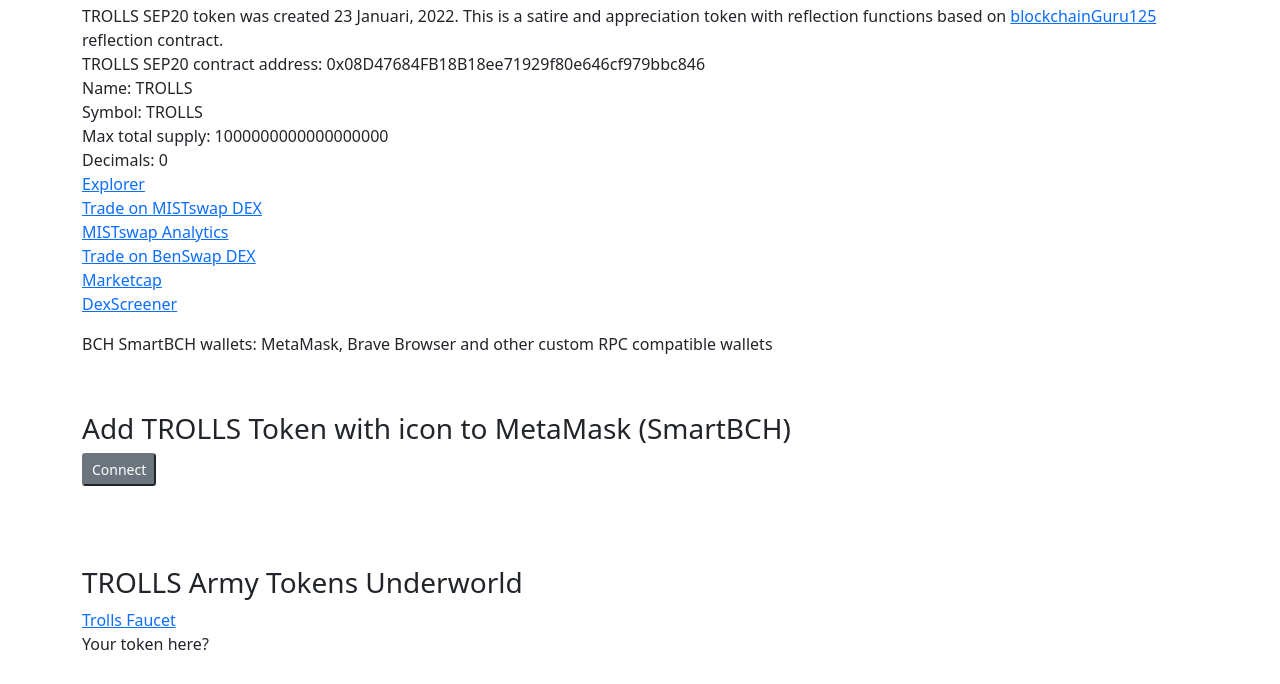
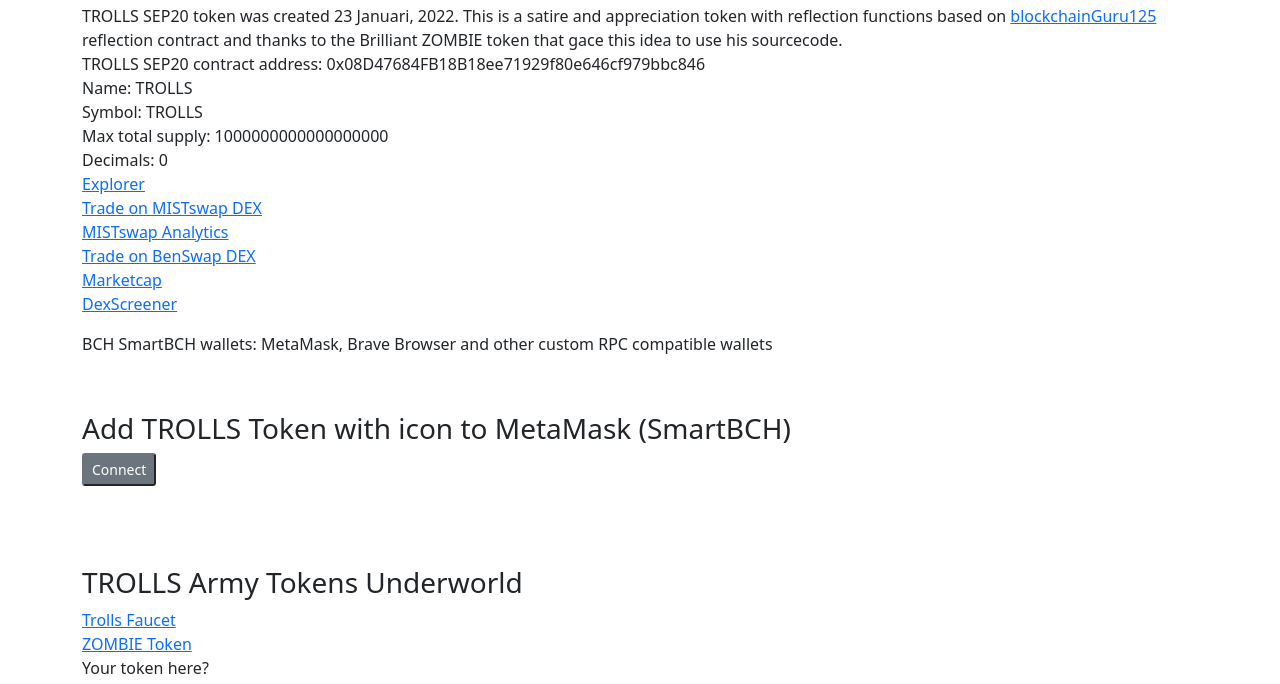
Before and after one commit to Troll-Token/troll-token.github.io, a plain HTML site: page index.html in a window 1280 px wide. Shown: the part 316-1000 px from the top of the page. Drawn offline with nearby package versions, Linux system fonts and the light colour scheme.

Commit message:
Update index.html

```diff
--- a/index.html
+++ b/index.html
@@ -20,7 +20,7 @@
 	<div class="row">
 		<div>
 		  <h3 class="sub-header">TROLLS - Bitcoin Cash <a href="https://smartbch.org">SmartBCH</a> token (SEP20)</h3>
-		  <p>TROLLS SEP20 token was created 23 Januari, 2022. This is a satire and appreciation token with reflection functions based on <a href="https://github.com/blockchainGuru125/reflection-token-test/blob/main/contracts/REFLECT.sol">blockchainGuru125</a> reflection contract.<br>
+		  <p>TROLLS SEP20 token was created 23 Januari, 2022. This is a satire and appreciation token with reflection functions based on <a href="https://github.com/blockchainGuru125/reflection-token-test/blob/main/contracts/REFLECT.sol">blockchainGuru125</a> reflection contract and thanks to the Brilliant ZOMBIE token that gace this idea to use his sourcecode.<br>
 			TROLLS SEP20 contract address: 0x08D47684FB18B18ee71929f80e646cf979bbc846<br>
 			Name: TROLLS<br>
 			Symbol: TROLLS<br>
@@ -75,6 +75,7 @@
 		  <h3 class="sub-header">TROLLS Army Tokens Underworld</h3>
 		  <p>
 			<a href="https://troll-token.herokuapp.com/">Trolls Faucet</a><br>
+			<a href="https://github.com/mazetoken/zombie">ZOMBIE Token</a><br>
 			  Your token here?
 		  </p>
 
```
